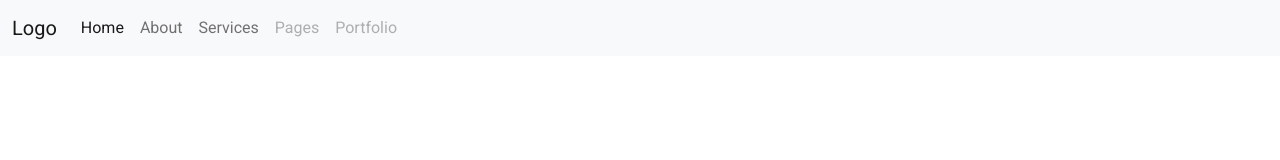
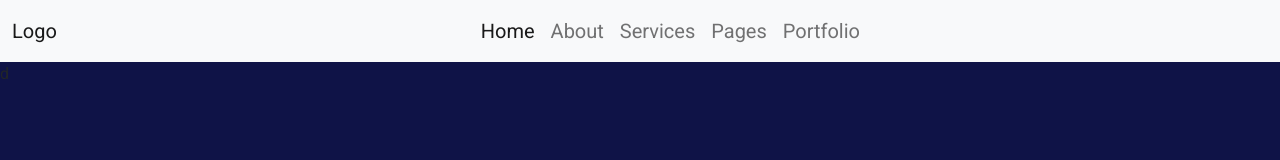
Before and after one commit to baraka-bilali/new_portfolio, a website: page index.html in a window 1280 px wide. Drawn offline with nearby package versions, Linux system fonts and the light colour scheme.

Commit message:
deuxième commit

```diff
--- a/assets/css/main.css
+++ b/assets/css/main.css
@@ -1,4 +1,10 @@
 @import url('https://fonts.googleapis.com/css2?family=Roboto:ital,wght@0,400;1,300&display=swap');
 body{
     font-family: 'Roboto', sans-serif;
+    background-color: rgb(15, 19, 71);
 }
+
+.navbar-nav{
+    max-width: 100%;
+    margin-right: 400px;
+}
--- a/index.html
+++ b/index.html
@@ -12,14 +12,14 @@
   <!--================ Start Header Area ======================-->
   <header class="header_area">
     <div class="main-menu">
-      <nav class="navbar navbar-expand-lg bg-light">
+      <nav class="navbar navbar-expand-lg bg-light ms-auto">
         <div class="container-fluid">
-          <a class="navbar-brand" href="#">Logo</a>
+          <a class="navbar-brand" href="#" >Logo</a>
           <button class="navbar-toggler" type="button" data-bs-toggle="collapse" data-bs-target="#navbarNav" aria-controls="navbarNav" aria-expanded="false" aria-label="Toggle navigation">
             <span class="navbar-toggler-icon"></span>
           </button>
-          <div class="collapse navbar-collapse" id="navbarNav">
-            <ul class="navbar-nav">
+          <div class="collapse navbar-collapse " id="navbarNav">
+            <ul class="navbar-nav ms-auto lead">
               <li class="nav-item">
                 <a class="nav-link active" aria-current="page" href="#">Home</a>
               </li>
@@ -30,17 +30,19 @@
                 <a class="nav-link" href="#">Services</a>
               </li>
               <li class="nav-item">
-                <a class="nav-link disabled">Pages</a>
+                <a class="nav-link">Pages</a>
               </li>
               <li class="nav-item">
-                <a class="nav-link disabled">Portfolio</a>
+                <a class="nav-link">Portfolio</a>
               </li>
             </ul>
           </div>
         </div>
       </nav>
     </div>
+    d
   </header>
+
 
 
 
```
